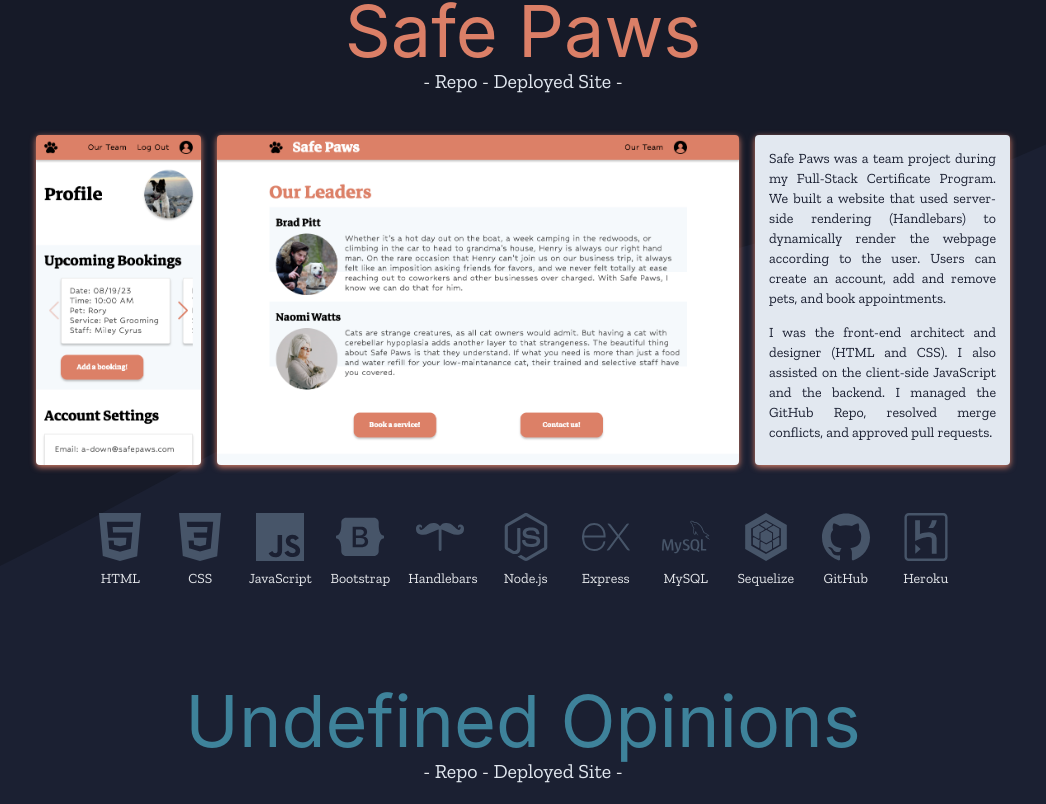
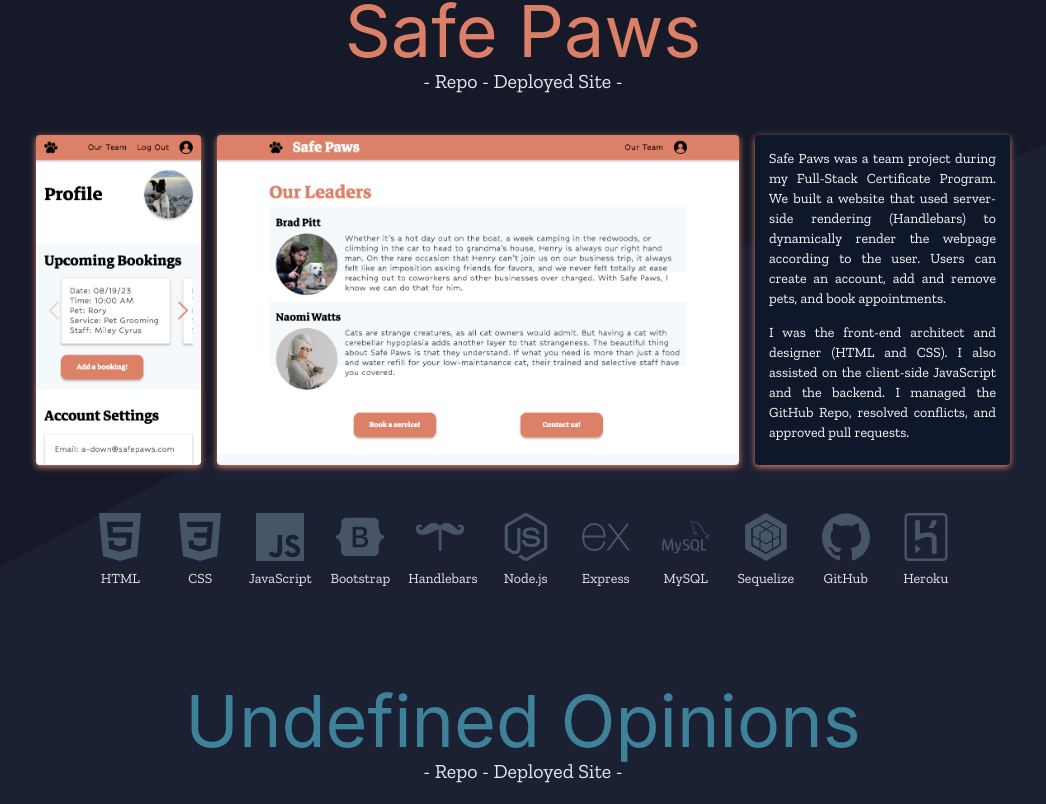
Before and after one commit to a-down/portfolio, a React (Vite) app: page / in a window 1280 px wide. Shown: the part 1456-2260 px from the top of the page, without its empty margins (117-1163 px from the left). Built offline with nearby package versions, Linux system fonts and the light colour scheme.

Commit message:
description text update

```diff
--- a/src/components/Projects/Project.jsx
+++ b/src/components/Projects/Project.jsx
@@ -44,7 +44,7 @@ export default function Project({ project, stackArr, isDark }) {
           </div>
         </div>
 
-        <div className=' lg:max-w-[255px] text-navy font-thin font-serif p-3.5 text-sm flex flex-col gap-3.5 text-justify rounded bg-slate-200' style={{filter: `drop-shadow(0px 2px 3px ${project.color})`}}>
+        <div className=' lg:max-w-[255px] text-neutral-50 font-serif p-3.5 text-sm flex flex-col gap-3.5 text-justify rounded bg-slate-900' style={{filter: `drop-shadow(0px 2px 3px ${project.color})`}}>
           <p>{project.description}</p>
 
           { (project.description2) ?? (
--- a/src/components/Projects/ProjectsSection.jsx
+++ b/src/components/Projects/ProjectsSection.jsx
@@ -29,9 +29,9 @@ export default function ProjectSection() {
       phoneImg: safePawsPhone,
       browserImg: safePawsBrowser,
       repoLink: 'https://github.com/a-down/safe-paws',
-      // deployedLink: 'https://safe-paws-da967720d734.herokuapp.com/',      cardOrder: [1, 2, 3],
+      deployedLink: 'https://safe-paws-da967720d734.herokuapp.com/',
       description: 'Safe Paws was a team project during my Full-Stack Certificate Program. We built a website that used server-side rendering (Handlebars) to dynamically render the webpage according to the user. Users can create an account, add and remove pets, and book appointments.',
-      description2: 'I was the front-end architect and designer (HTML and CSS). I also assisted on the client-side JavaScript and the backend. I managed the GitHub Repo, resolved merge conflicts, and approved pull requests.',
+      description2: 'I was the front-end architect and designer (HTML and CSS). I also assisted on the client-side JavaScript and the backend. I managed the GitHub Repo, resolved conflicts, and approved pull requests.',
       techStack: ['HTML', 'CSS', 'JavaScript', 'Bootstrap', 'Handlebars',  'Node.js', 'Express', 'MySQL', 'Sequelize', 'GitHub', 'Heroku']
     },
     {
```
